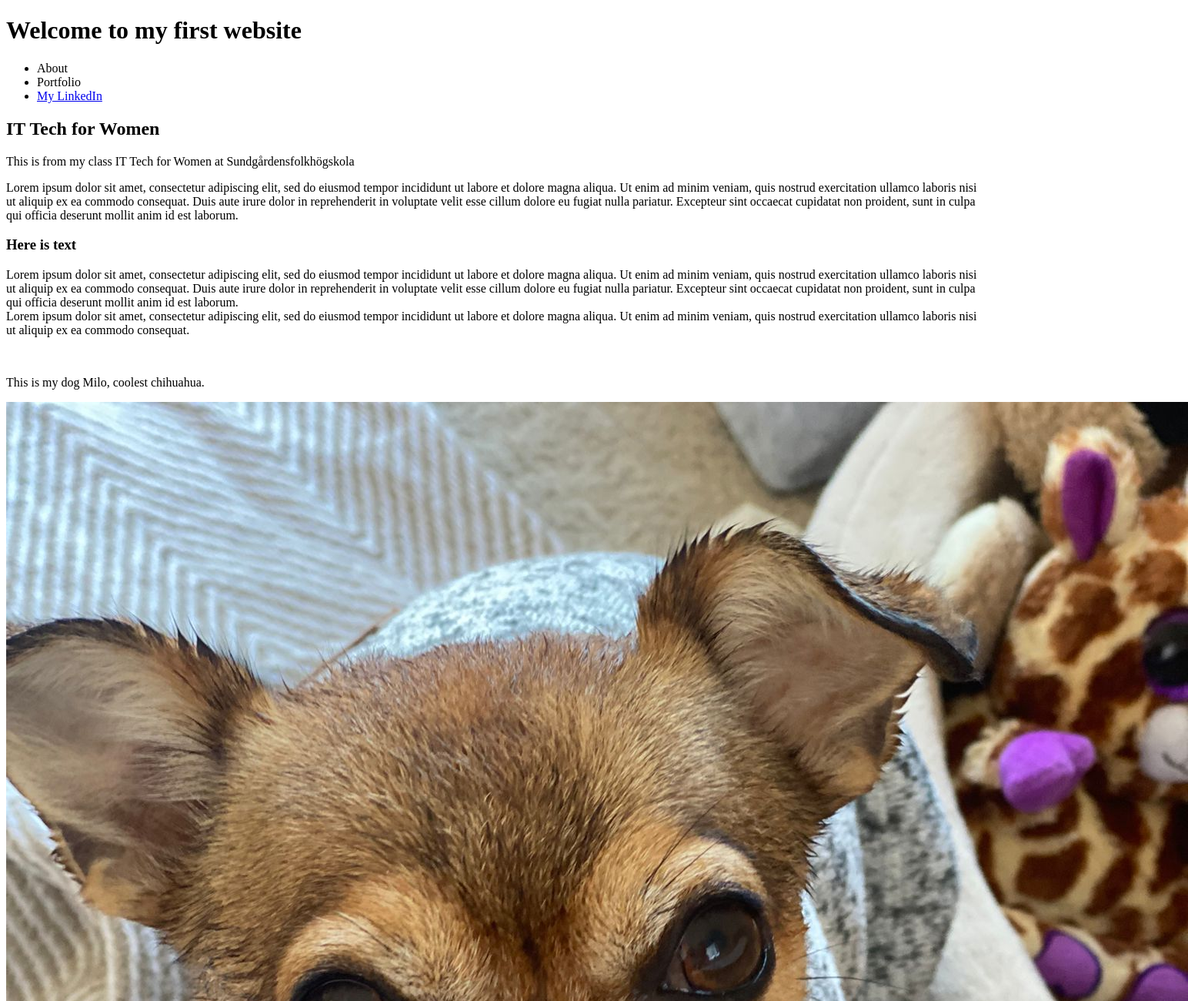
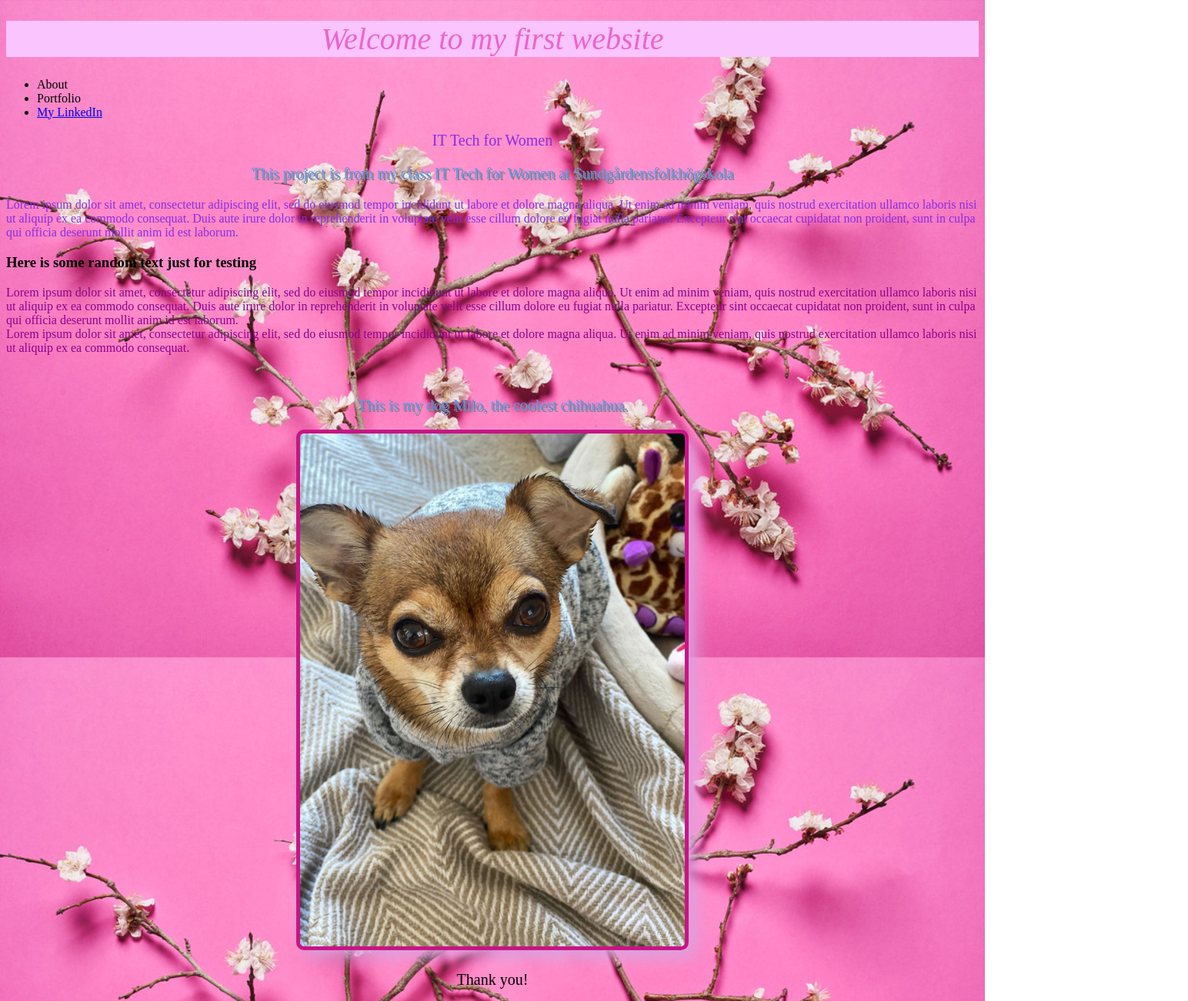
Before and after one commit to Lizzilo/sundgardenfirstpagetest, a plain HTML site: page index.html in a window 1280 px wide. Shown: the top 1300 px of the page at 77% size, 1544 px wide, since content can reach past the window. Drawn offline with Linux system fonts and the light colour scheme.

Commit message:
Added css

```diff
--- a/index.html
+++ b/index.html
@@ -5,7 +5,9 @@
     <meta http-equiv="X-UA-Compatible" content="IE=edge">
     <meta name="viewport" content="width=device-width, initial-scale=1.0">
     <title>My first webpage</title>
+    <link rel="stylesheet" href="styles/index.css">
 </head>
+
  <body>
    <header>
     <h1>Welcome to my first website</h1>
@@ -20,10 +22,10 @@
 
 <main>
    <h2>IT Tech for Women</h2>
-     <p>This is from my class IT Tech for Women at Sundgårdensfolkhögskola</p>
+     <p class="first-heading">This project is from my class IT Tech for Women at Sundgårdensfolkhögskola</p>
 
     <section>
-     <p>Lorem ipsum dolor sit amet, consectetur adipiscing elit, sed do eiusmod tempor incididunt
+     <p style="color:blueviolet">Lorem ipsum dolor sit amet, consectetur adipiscing elit, sed do eiusmod tempor incididunt
       ut labore et dolore magna aliqua. Ut enim ad minim veniam, quis nostrud exercitation ullamco
       laboris nisi ut aliquip ex ea commodo consequat. Duis aute irure dolor in reprehenderit
       in voluptate velit esse cillum dolore eu fugiat nulla pariatur.
@@ -34,8 +36,8 @@
    </main>
 
        <div>
-        <h3>Here is text</h3>
-         <p>Lorem ipsum dolor sit amet, consectetur adipiscing elit, sed do eiusmod tempor incididunt
+        <h3>Here is some random text just for testing</h3>
+         <p id="second-paragraph">Lorem ipsum dolor sit amet, consectetur adipiscing elit, sed do eiusmod tempor incididunt
             ut labore et dolore magna aliqua. Ut enim ad minim veniam, quis nostrud exercitation ullamco
             laboris nisi ut aliquip ex ea commodo consequat. Duis aute irure dolor in reprehenderit
             in voluptate velit esse cillum dolore eu fugiat nulla pariatur.
@@ -47,7 +49,7 @@
             laboris nisi ut aliquip ex ea commodo consequat.
          </p>
             <br>
-            <p>This is my dog Milo, coolest chihuahua.</p>
+            <p class="dog-info">This is my dog Milo, the coolest chihuahua.</p>
             <img src="images/milo.jpeg" alt="chihuahua" title="milo the chihuahua">
 
 <footer>
--- a/styles/index.css
+++ b/styles/index.css
@@ -0,0 +1,62 @@
+h1 {
+    color:rgb(237, 100, 203);
+    font-size: 40px;
+    font-weight: 300;
+    font-style: italic;
+    text-align: center;
+    background-color: rgb(250, 196, 255);
+}
+
+h2 { color: blueviolet;
+     font-size: 20px;
+     font-weight: 400;
+     text-align: center;
+}
+
+h4 {
+    text-align: center;
+    font-size: 20px;
+    font-weight: 400;
+}
+
+#second-paragraph {
+    color:darkmagenta;
+}
+
+p {
+    color:darkslateblue;
+
+}
+
+.dog-info, .first-heading {
+            color:cornflowerblue ;
+            text-align: center;
+            font-size: 20px;
+            font-weight: 400;
+            text-shadow: 2px 2px grey;
+
+
+
+}
+
+body {
+    background-image: url(../images/pink_background.jpg);
+    background-size: cover;
+    background-position: center;
+    background-attachment: fixed;
+    height: 200vh;
+}
+
+img {
+
+      display: block;
+      margin-left: auto;
+      margin-right: auto;
+      width: 500px;
+      border-width: 5px;
+      border-style: solid;
+      border-color: mediumvioletred;
+      border-radius: 10px;
+      box-shadow: 10px 10px 20px plum;
+
+}
```
Also changed, not shown: images/pink_background.jpg (added).
